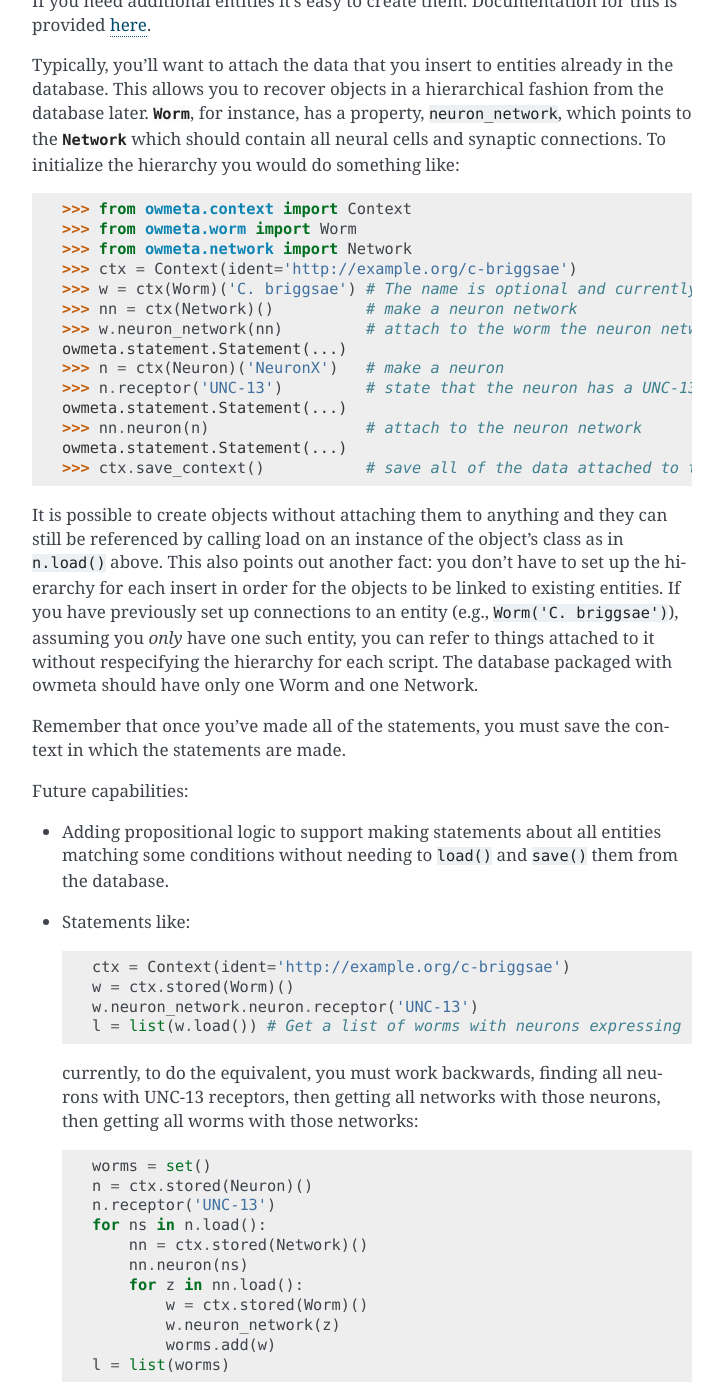
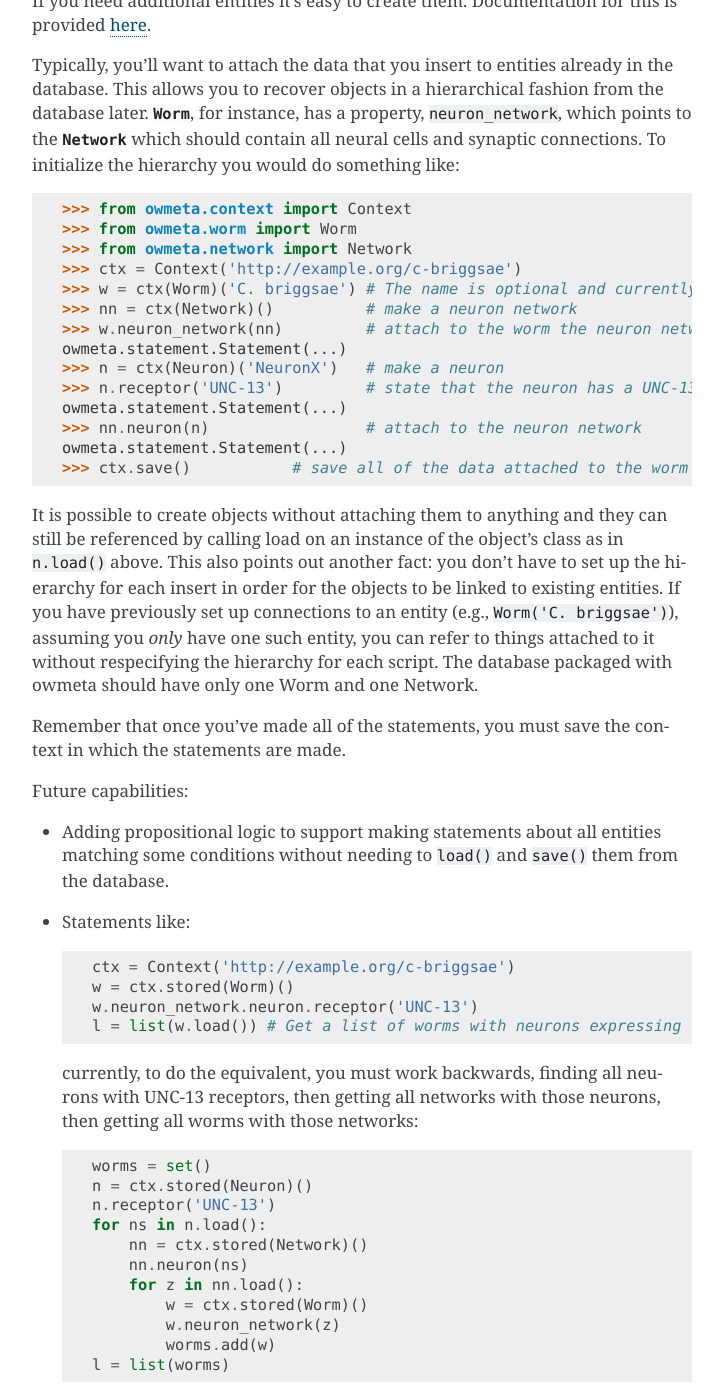
Before and after one commit to openworm/owmeta, a Sphinx documentation site: the page built from docs/adding_data.rst, in a window 1280 px wide and 1400 px high, scrolled down 562 px. Shown: the whole window, without its empty margins (388-1111 px from the left). Built offline with Sphinx 7.4.7, drawn with Linux system fonts in a browser that asks for light colours; some of the changed text lies outside the part shown.

Commit message:
Making Context ident the default argument

```diff
--- a/docs/adding_data.rst
+++ b/docs/adding_data.rst
@@ -34,7 +34,7 @@ synaptic connections. To initialize the hierarchy you would do something like::
     >>> from owmeta.context import Context
     >>> from owmeta.worm import Worm
     >>> from owmeta.network import Network
-    >>> ctx = Context(ident='http://example.org/c-briggsae')
+    >>> ctx = Context('http://example.org/c-briggsae')
     >>> w = ctx(Worm)('C. briggsae') # The name is optional and currently defaults to 'C. elegans'
     >>> nn = ctx(Network)()          # make a neuron network
     >>> w.neuron_network(nn)         # attach to the worm the neuron network
@@ -44,7 +44,7 @@ synaptic connections. To initialize the hierarchy you would do something like::
     owmeta.statement.Statement(...)
     >>> nn.neuron(n)                 # attach to the neuron network
     owmeta.statement.Statement(...)
-    >>> ctx.save_context()           # save all of the data attached to the worm
+    >>> ctx.save()           # save all of the data attached to the worm
 
 It is possible to create objects without attaching them to anything and they
 can still be referenced by calling load on an instance of the object's class as
@@ -66,7 +66,7 @@ Future capabilities:
   from the database.
 * Statements like::
 
-    ctx = Context(ident='http://example.org/c-briggsae')
+    ctx = Context('http://example.org/c-briggsae')
     w = ctx.stored(Worm)()
     w.neuron_network.neuron.receptor('UNC-13')
     l = list(w.load()) # Get a list of worms with neurons expressing 'UNC-13'
@@ -130,7 +130,7 @@ using contexts. The code below shows how to do that::
    >>> # from bdw import Load # BigDataWarehouse API
 
    >>> # Create a Context with an identifier appropriate to this BDW data import
-   >>> ctx = Context(ident='http://example.org/data/imports/BDW_Widgets_2017-2018')
+   >>> ctx = Context('http://example.org/data/imports/BDW_Widgets_2017-2018')
 
    >>> # Create a context manager using the default behavior of reading the
    >>> # dictionary of current local variables
@@ -147,7 +147,7 @@ using contexts. The code below shows how to do that::
    >>> g = ConjunctiveGraph()
 
    >>> # Save the data
-   >>> ctx.save_context(g)
+   >>> ctx.save(g)
 
    >>> # Serialize the data in the nquads format so we can see that all of our
    >>> # statements are in the proper context
--- a/docs/making_dataObjects.rst
+++ b/docs/making_dataObjects.rst
@@ -45,7 +45,7 @@ elegans reactions::
 So, we have created I can then make a Drug object for moon rocks and describe an experiment by
 Aperture Labs::
 
-    >>> ctx = Context(ident='http://example.org/experiments', mapper=m)
+    >>> ctx = Context('http://example.org/experiments', mapper=m)
     >>> d = ctx(Drug)(name='moon rocks')
     >>> e = ctx(Experiment)(key='experiment001')
     >>> w = ctx(Worm)('C. elegans')
```
Also changed, not shown: 1 other file.
